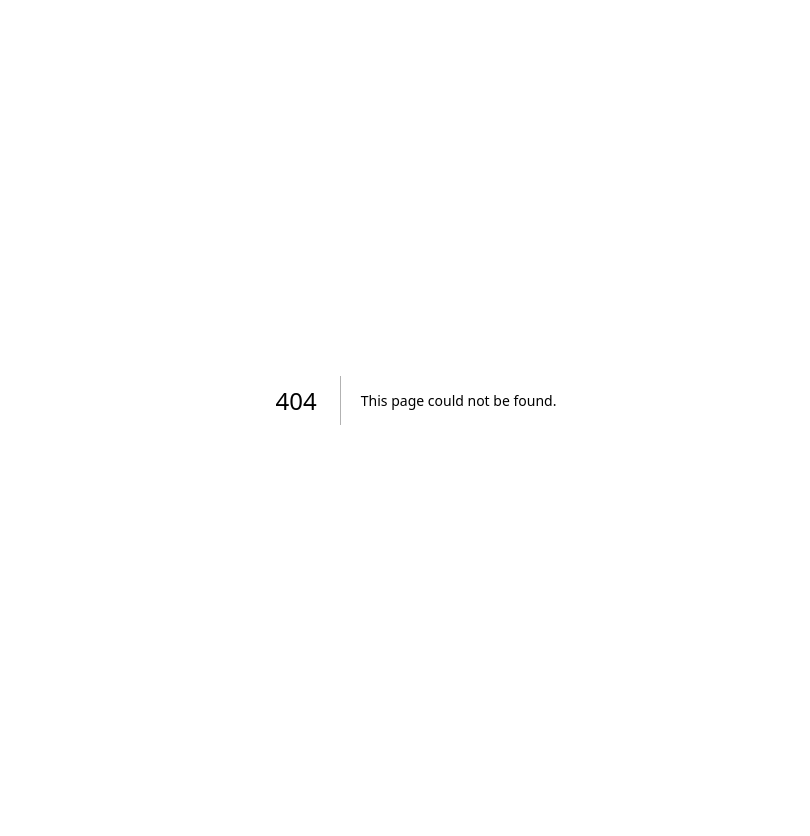
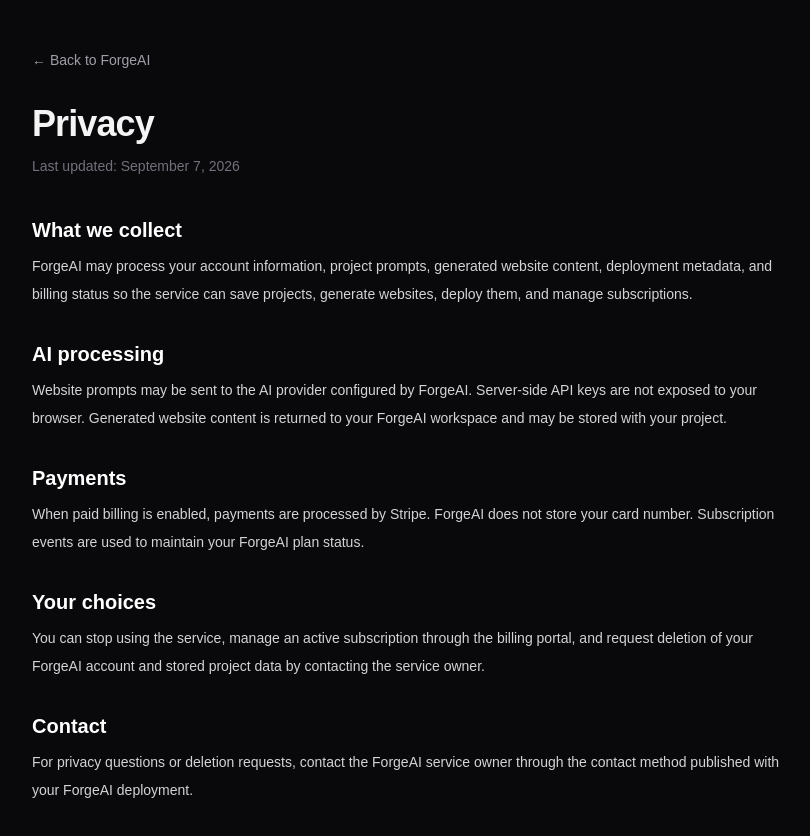
Before and after one commit to akashsirra/ForgeAi, a Next.js app: page /privacy in a window 1280 px wide. Before the commit this address had no page. Shown: the top 836 px of the page, without its empty margins (224-1034 px from the left). Before the commit the page ends 800 px from the top, so only its background shows below. Built offline with nearby package versions, Linux system fonts and the light colour scheme.

Commit message:
Add production privacy page

```diff
--- /dev/null
+++ b/app/privacy/page.tsx
@@ -0,0 +1,24 @@
+export const metadata = {
+  title: "Privacy — ForgeAI",
+  description: "ForgeAI privacy information.",
+};
+
+export default function PrivacyPage() {
+  return (
+    <main className="min-h-screen bg-zinc-950 px-5 py-12 text-zinc-100 sm:px-8">
+      <article className="mx-auto max-w-3xl">
+        <a href="/" className="text-sm text-zinc-400 hover:text-white">← Back to ForgeAI</a>
+        <h1 className="mt-8 text-4xl font-black tracking-tight">Privacy</h1>
+        <p className="mt-3 text-sm text-zinc-500">Last updated: September 7, 2026</p>
+
+        <div className="mt-10 space-y-8 text-sm leading-7 text-zinc-300">
+          <section><h2 className="text-xl font-bold text-white">What we collect</h2><p className="mt-2">ForgeAI may process your account information, project prompts, generated website content, deployment metadata, and billing status so the service can save projects, generate websites, deploy them, and manage subscriptions.</p></section>
+          <section><h2 className="text-xl font-bold text-white">AI processing</h2><p className="mt-2">Website prompts may be sent to the AI provider configured by ForgeAI. Server-side API keys are not exposed to your browser. Generated website content is returned to your ForgeAI workspace and may be stored with your project.</p></section>
+          <section><h2 className="text-xl font-bold text-white">Payments</h2><p className="mt-2">When paid billing is enabled, payments are processed by Stripe. ForgeAI does not store your card number. Subscription events are used to maintain your ForgeAI plan status.</p></section>
+          <section><h2 className="text-xl font-bold text-white">Your choices</h2><p className="mt-2">You can stop using the service, manage an active subscription through the billing portal, and request deletion of your ForgeAI account and stored project data by contacting the service owner.</p></section>
+          <section><h2 className="text-xl font-bold text-white">Contact</h2><p className="mt-2">For privacy questions or deletion requests, contact the ForgeAI service owner through the contact method published with your ForgeAI deployment.</p></section>
+        </div>
+      </article>
+    </main>
+  );
+}
```
